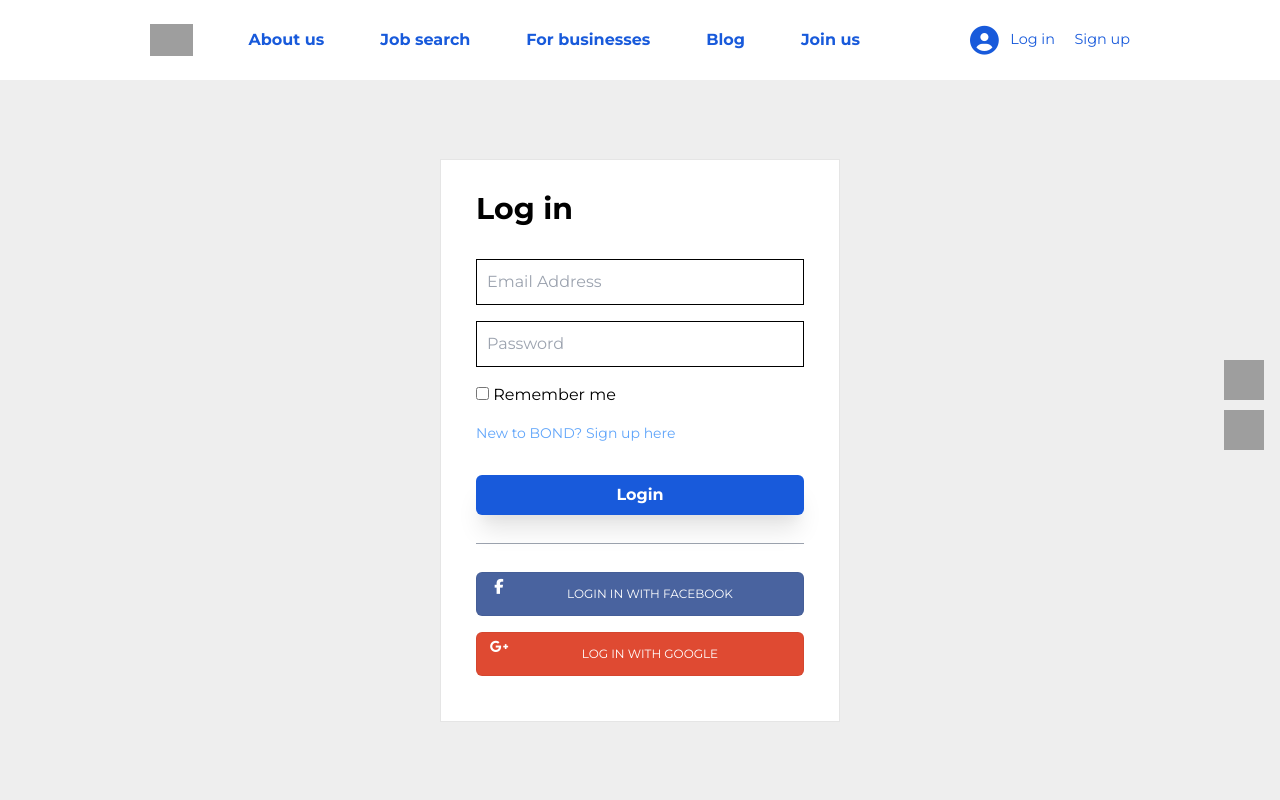
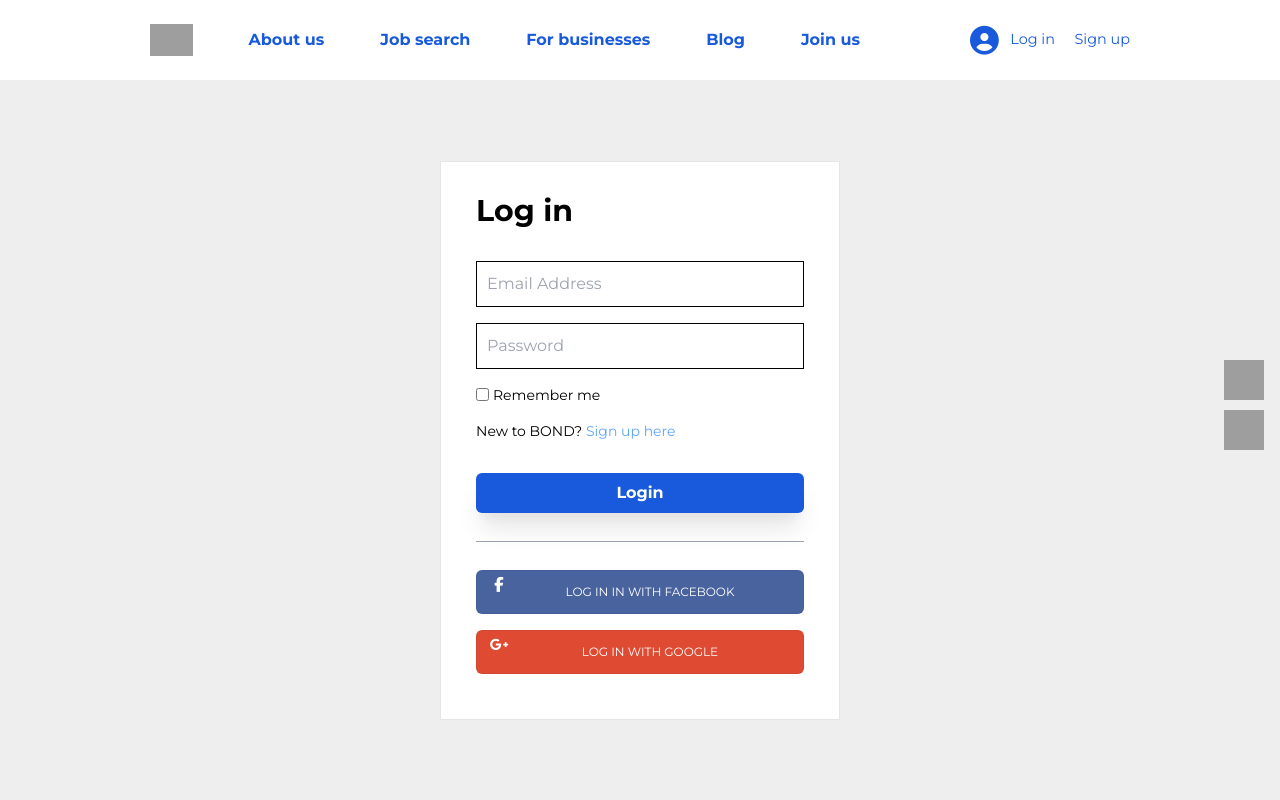
Before and after one commit to bond-barefootventures/front-end, a React (Create React App) app: page /login in a window 1280 px wide. Shown: the top 800 px of the page. Built offline with nearby package versions, Linux system fonts and the light colour scheme; grey boxes are pictures that could not be loaded.

Commit message:
fixed styling of login signup

```diff
--- a/src/pages/Login/Login.js
+++ b/src/pages/Login/Login.js
@@ -25,23 +25,24 @@ export default function Login() {
 								required
 							/>
 
-							<label className="checkbox">
+							<label className="checkbox text-sm items-center flex">
 								<input
 									type="checkbox"
 									value="remember-me"
 									id="rememberMe"
 									name="rememberMe"
-									className="focus:outline-none focus:ring"
+									className="focus:outline-none focus:ring mr-1"
 								/>{' '}
 								Remember me
 							</label>
 
-							<label className="checkbox">
+							<label className="checkbox text-sm">
+								New to BOND?{' '}
 								<Link
 									to="/signup"
-									className="text-sm text-blue-400 hover:opacity-60"
+									className="text-blue-400 hover:opacity-60"
 								>
-									New to BOND? Sign up here
+									Sign up here
 								</Link>
 							</label>
 						</div>
@@ -58,7 +59,7 @@ export default function Login() {
 								className="w-full hover:opacity-90 focus:outline-none focus:ring"
 							>
 								<i className="fa fa-facebook fa-lg"></i>
-								Login in with facebook
+								Log in in with facebook
 							</a>
 							<a
 								href="#"
--- a/src/pages/Signup/Signup.js
+++ b/src/pages/Signup/Signup.js
@@ -31,15 +31,16 @@ export default function Signup() {
 								placeholder="Confirm password"
 								required
 							/>
-							<label className="checkbox text-sm">
+							<label className="checkbox text-sm items-center flex">
 								<input
 									type="checkbox"
 									value="remember-me"
 									id="rememberMe"
 									name="rememberMe"
-									className="focus:outline-none focus:ring"
+									className="focus:outline-none focus:ring mr-1"
 								/>
-								{'  '}I accept the{' '}
+								<p className="font-sans">
+									I accept the{' '}
 									<Link to="#" className="text-blue-400">
 										Terms of Use
 									</Link>{' '}
@@ -47,13 +48,15 @@ export default function Signup() {
 									<Link to="#" className="text-blue-400">
 										Privacy Policy
 									</Link>
+								</p>
 							</label>
-							<label className="my-2 checkbox">
+							<label className="my-2 checkbox text-sm">
+								Already have an account?{' '}
 								<Link
 									to="/login"
-									className="text-sm text-blue-400 hover:opacity-60"
+									className="text-blue-400 hover:opacity-60"
 								>
-									Already have an account? Log in here
+									Log in here
 								</Link>
 							</label>
 							<button
```
Lines whose indentation alone changed are shown as unchanged.
